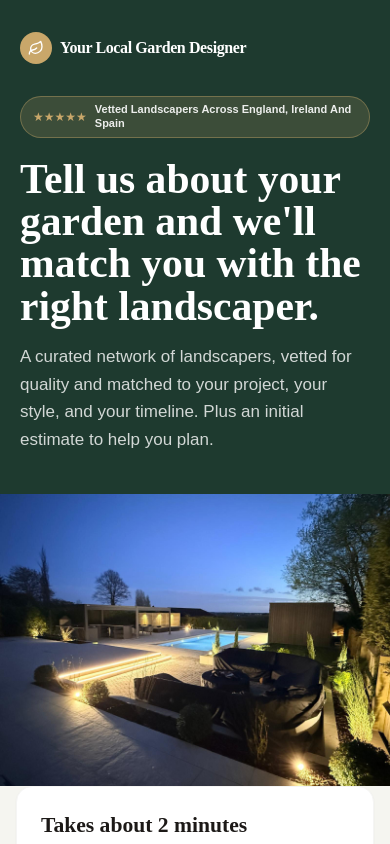
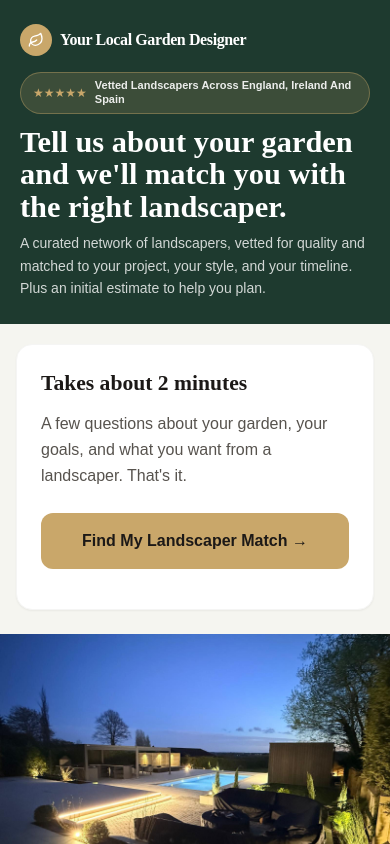
Before and after one commit to BarryRandallLimited/ylgd-quiz-funnel, a Next.js app: page / in a window 390 px wide. Shown: the top 844 px of the page. Built offline with nearby package versions, Linux system fonts and the light colour scheme.

Commit message:
Fix mobile CTA button position

```diff
--- a/src/components/LandingScreen.tsx
+++ b/src/components/LandingScreen.tsx
@@ -24,10 +24,10 @@ export default function LandingScreen({ region, onStart }: LandingScreenProps) {
       {/* Right column */}
       <div className="flex flex-col md:w-1/2 md:min-h-screen" style={{ backgroundColor: "#F5F5F0" }}>
         {/* Hero band */}
-        <div className="px-5 pt-8 pb-10 md:pl-12 md:pr-10" style={{ backgroundColor: "#1E3A2F" }}>
+        <div className="px-5 pt-6 pb-6 md:pt-8 md:pb-10 md:pl-12 md:pr-10" style={{ backgroundColor: "#1E3A2F" }}>
           <div className="max-w-lg mx-auto md:mx-0">
             {/* Brand mark */}
-            <div className="flex items-center gap-2 mb-8">
+            <div className="flex items-center gap-2 mb-4 md:mb-8">
               <div className="w-8 h-8 rounded-full flex items-center justify-center" style={{ backgroundColor: "#C9A76A" }}>
                 <Leaf size={16} className="text-white" />
               </div>
@@ -38,7 +38,7 @@ export default function LandingScreen({ region, onStart }: LandingScreenProps) {
 
             {/* Trust badge */}
             <div
-              className="inline-flex items-center gap-2 rounded-full px-3 py-1.5 mb-5"
+              className="inline-flex items-center gap-2 rounded-full px-3 py-1.5 mb-3 md:mb-5"
               style={{ backgroundColor: "rgba(201,167,106,0.18)", border: "1px solid rgba(201,167,106,0.4)" }}
             >
               <span style={{ color: "#C9A76A" }} className="text-xs">★★★★★</span>
@@ -48,29 +48,19 @@ export default function LandingScreen({ region, onStart }: LandingScreenProps) {
             </div>
 
             {/* Headline */}
-            <h1 className="text-[2.6rem] font-bold leading-[1.02] text-white text-balance mb-4 font-display">
+            <h1 className="text-[1.9rem] md:text-[2.6rem] font-bold leading-[1.08] md:leading-[1.02] text-white text-balance mb-2 md:mb-4 font-display">
               {region.heroHeadline}
             </h1>
 
             {/* Sub-headline */}
-            <p className="text-white/80 text-[17px] leading-relaxed text-pretty">
+            <p className="text-white/80 text-[14px] md:text-[17px] leading-relaxed text-pretty">
               {region.heroSubheadline}
             </p>
           </div>
         </div>
 
-        {/* Mobile image */}
-        <div className="md:hidden w-full">
-          <img
-            src={region.heroImageUrl}
-            alt="Beautifully designed garden"
-            className="w-full h-auto block"
-            loading="eager"
-          />
-        </div>
-
-        {/* CTA card */}
-        <div className="flex-1 px-4 pb-8 md:flex md:flex-col md:justify-center md:pl-12 md:pr-10 md:py-10">
+        {/* CTA card - placed immediately after the hero band on mobile so it sits above the fold */}
+        <div className="px-4 pt-5 pb-6 flex-1 md:flex md:flex-col md:justify-center md:pl-12 md:pr-10 md:py-10">
           <div className="rounded-2xl bg-white shadow-sm border border-stone-100 p-6 max-w-lg w-full mx-auto md:mx-0">
             <h2 className="text-[1.35rem] font-bold text-stone-900 mb-3 text-balance leading-snug font-display">
               Takes about 2 minutes
@@ -90,6 +80,16 @@ export default function LandingScreen({ region, onStart }: LandingScreenProps) {
             </p>
           </div>
         </div>
+
+        {/* Mobile image - shown below the CTA as supporting visual, no longer blocking the button from view */}
+        <div className="md:hidden w-full">
+          <img
+            src={region.heroImageUrl}
+            alt="Beautifully designed garden"
+            className="w-full h-auto block"
+            loading="lazy"
+          />
+        </div>
       </div>
     </div>
   );
```
Also changed, not shown: 1 other file (tests, documents, lock files or other folders).
